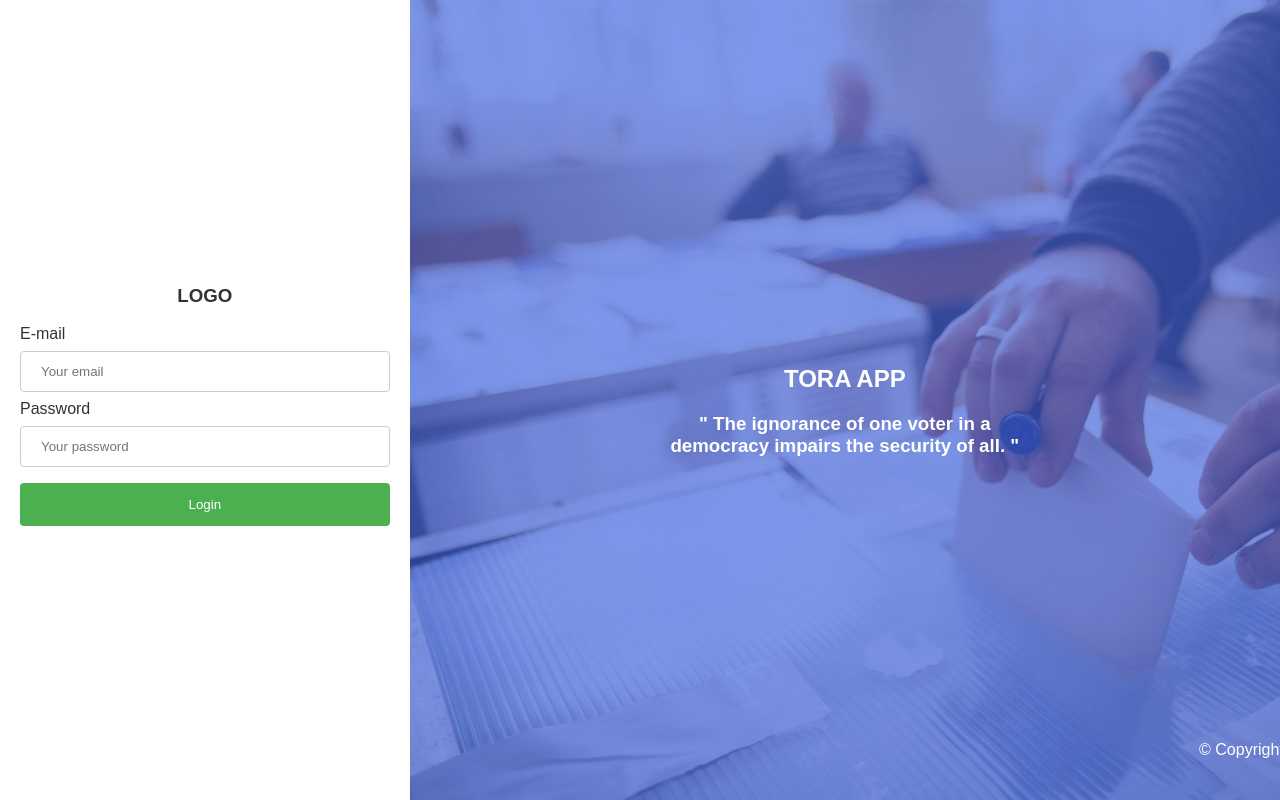
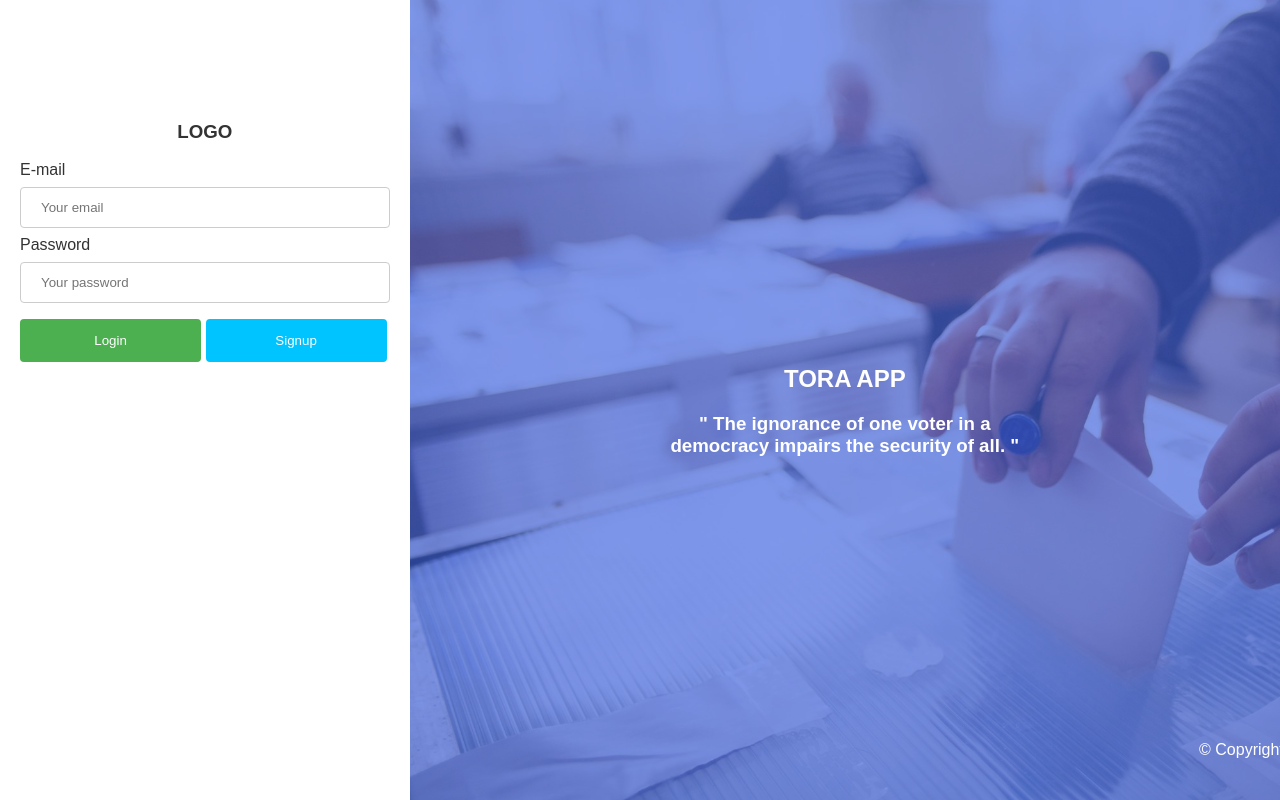
Before and after one commit to Niyitangasam/Tora, a plain HTML site: page UI/index.html in a window 1280 px wide. Drawn offline with Linux system fonts and the light colour scheme.

Commit message:
[Feature #165341932] This commit is for the signup page interface

```diff
--- a/UI/css/style.css
+++ b/UI/css/style.css
@@ -61,9 +61,8 @@ input[type=text], [type=password] {
   box-sizing: border-box;
 }
 
-input[type=submit] {
-  width: 100%;
-  background-color: #4CAF50;
+.btn {
+  width: 49%;
   color: white;
   padding: 14px 20px;
   margin: 8px 0;
@@ -72,13 +71,25 @@ input[type=submit] {
   cursor: pointer;
 }
 
-input[type=submit]:hover {
+.green-bg-color {
+  background-color: #4CAF50;
+}
+
+.green-bg-color:hover {
   background-color: #45a049;
+}
+
+.blue-bg-color {
+  background-color: #00c4ff;
+}
+
+.blue-bg-color:hover {
+  background-color: #01b4ea;
 }
 
 .login {
   position: absolute;
-  top: 30%;
+  top: 10%;
   border-radius: 5px;
   padding: 20px;
 }
@@ -88,3 +99,8 @@ input[type=submit]:hover {
   bottom: 20px;
   transform: translate(450%, -50%);
 }
+
+h3 a {
+  text-decoration: none;
+  color: #333333;
+}
--- a/UI/index.html
+++ b/UI/index.html
@@ -9,15 +9,30 @@
 <body>
 
   <div class="split left">
-    <div class="login">
-      <h3 class="text-black center">LOGO</h3>
-      <form action="/action_page.php">
+    <div class="login" id="login">
+      <h3 class="text-black center"><a href="index.html">LOGO</a></h3>
+        <label class="text-black">E-mail</label>
+        <input type="text" id="login_email" name="login_email" placeholder="Your email">
+        <label class="text-black">Password</label>
+        <input type="password" id="login_password" name="login_password" placeholder="Your password">
+        <input type="submit" class="btn green-bg-color" value="Login">
+        <input type="submit" class="btn blue-bg-color" value="Signup" onclick="auth()">
+    </div>
+    <div class="login" id="signup" style="display:none;">
+      <h3 class="text-black center"><a href="index.html">LOGO</a></h3>
+        <label class="text-black">First name</label>
+        <input type="text" id="firstname" name="firstname" placeholder="First name">
+        <label class="text-black">Last name</label>
+        <input type="text" id="lastname" name="lastname" placeholder="Last name">
+        <label class="text-black">Other name</label>
+        <input type="text" id="othername" name="othername" placeholder="Other name">
         <label class="text-black">E-mail</label>
         <input type="text" id="firstname" name="firstname" placeholder="Your email">
         <label class="text-black">Password</label>
-        <input type="password" id="lastname" name="lastname" placeholder="Your password">
-        <input type="submit" value="Login">
-      </form>
+        <input type="text" id="password" name="password" placeholder="Password">
+        <label class="text-black">Address</label>
+        <input type="text" id="Address" name="Address" placeholder="Address">
+        <input type="submit" class="btn blue-bg-color" value="Signup">
     </div>
   </div>
 
@@ -33,5 +48,6 @@
     </div>
   </div>
 </body>
+<script src="js/auth.js"></script>
 
 </html>
--- /dev/null
+++ b/UI/js/auth.js
@@ -0,0 +1,4 @@
+function auth() {
+    document.getElementById("signup").style.display = "block";
+    document.getElementById("login").style.display = "none";
+  }
```
